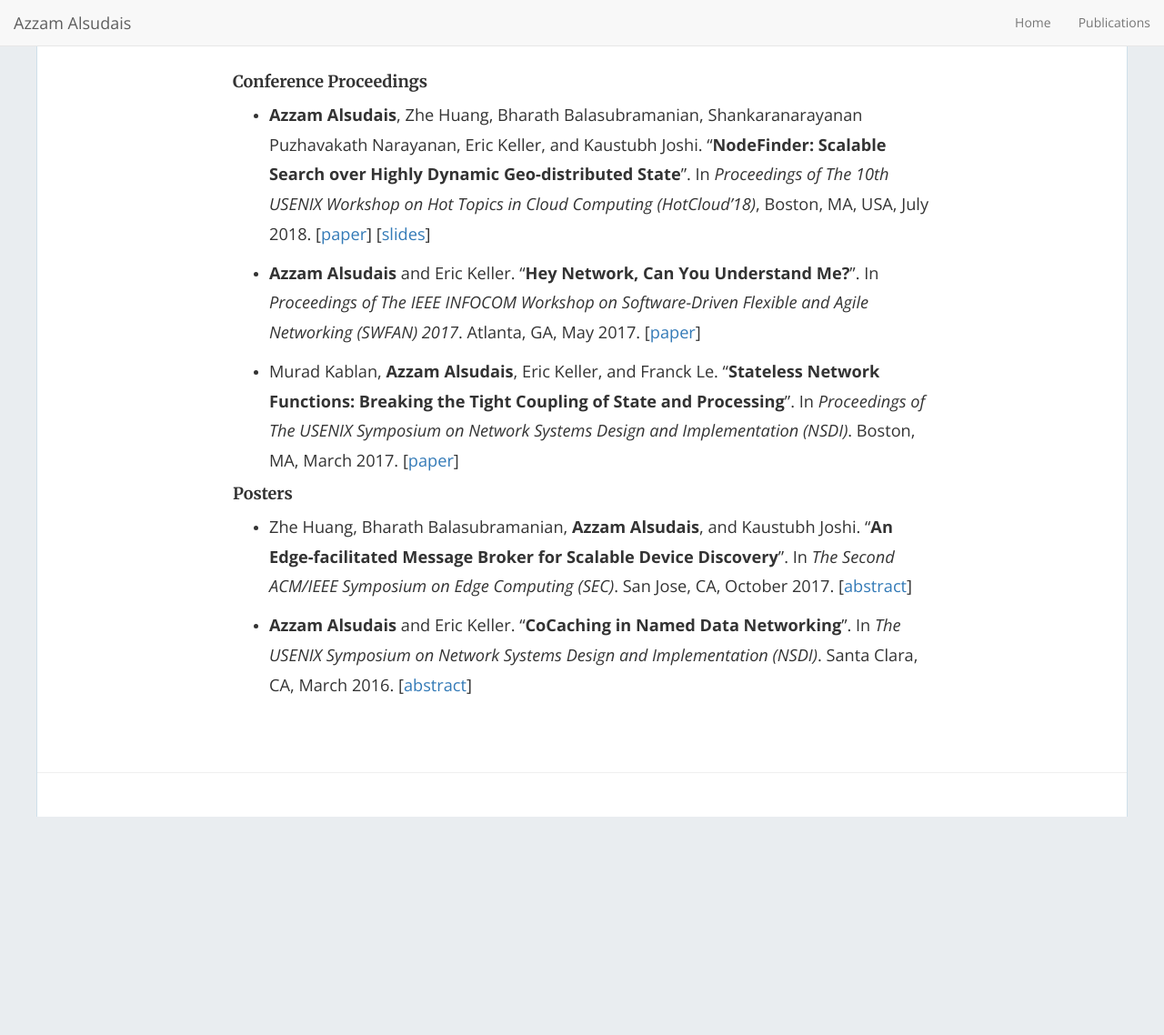
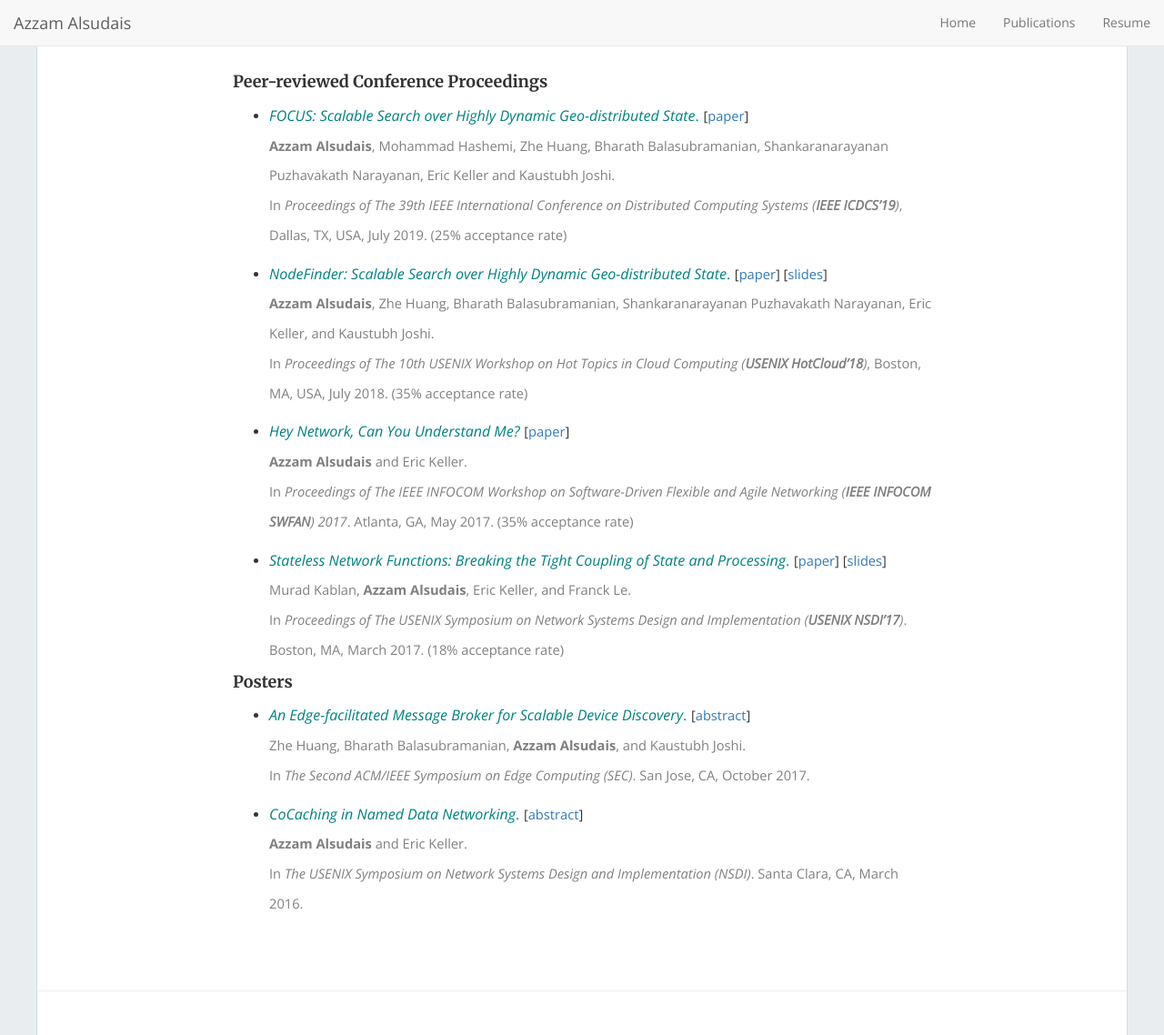
Before and after one commit to aalsudais/aalsudais.github.io, a Jekyll site: the page built from _pages/publications.md, in a window 1280 px wide and 1138 px high. Shown: the whole window at 91% size. Built offline with Jekyll 4.4.1, drawn with Linux system fonts in a browser that asks for light colours; nearby versions of some CDN libraries.

Commit message:
added resume
Update README.md

added google scholar profile

new avatar.

Delete pic.jpg

Update home-hero.html

Add files via upload

replaced personal photo

Update home-hero.html

Add files via upload

Update publications.md

Update publications.md

Update publications.md

Update publications.md

Update publications.md

Update publications.md

Update publications.md

Update publications.md

Update publications.md

Update publications.md

Update publications.md

Update publications.md

Add files via upload

Create touch

Rename touch to touch.touch

Delete pic.jpg

Add files via upload

Delete touch

Delete touch.touch

Update home-hero.html

Add files via upload

Update home-hero.html

Update home-hero.html

Update home-hero.html

Update resume.md

Update home-hero.html

Add files via upload

Update publications.md

Update resume.md

Update publications.md

Update home-hero.html

Update resume.md

Update resume.md

Update resume.md

Update publications.md

Update publications.md

Update publications.md

Update publications.md

Update publications.md

Update publications.md

Update publications.md

Update publications.md

Update publications.md

Update home-hero.html

Update style.scss

Update style.scss

Update home-hero.html

Update home-hero.html

Update publications.md

Update publications.md

Update publications.md

```diff
--- a/_data/global.yml
+++ b/_data/global.yml
@@ -7,4 +7,6 @@ nav: "true"
 linkedin: 'https://www.linkedin.com/pub/azzam-alsudais/22/b01/718'
 instagram: 'https://www.instagram.com/azzam.su'
 500px: 'https://500px.com/azzamalsudais'
-email: 'azzam.alsudais@colorado.edu'
+github: 'https://github.com/aalsudais/'
+scholar: 'https://scholar.google.com/citations?user=sLjkx_jCzt8C'
+email: 'Azzam.Alsudais@Colorado.edu'
--- a/_data/nav.yml
+++ b/_data/nav.yml
@@ -1,3 +1,4 @@
 main:
     - { url: '/', text: 'Home' }
     - { url: '/publications', text: 'Publications'}
+    - { url: '/resume', text: 'Resume'}
--- a/_pages/publications.md
+++ b/_pages/publications.md
@@ -7,34 +7,37 @@ permalink: /publications
 
 
 
-#### Conference Proceedings
+#### Peer-reviewed Conference Proceedings
 
-- **Azzam Alsudais**, Zhe Huang, Bharath Balasubramanian, Shankaranarayanan Puzhavakath Narayanan, Eric Keller, and Kaustubh Joshi.
-"**NodeFinder: Scalable Search over Highly Dynamic Geo-distributed State**".
-In *Proceedings of The 10th USENIX Workshop on Hot Topics in Cloud Computing (HotCloud'18)*, Boston, MA, USA, July 2018.
-\[[paper](files/papers/nodefinder_hotcloud18.pdf)\] \[[slides](files/papers/nodefinder_hotcloud18_slides.pdf)\]
+- <span style="color:teal; font-size:12pt;">*FOCUS: Scalable Search over Highly Dynamic Geo-distributed State*.</span> <span style="font-size:11pt;">\[[paper](files/papers/focus.pdf)\]</span> <br />
+<span style="color:grey; font-size:11pt;">**Azzam Alsudais**, Mohammad Hashemi, Zhe Huang, Bharath Balasubramanian, Shankaranarayanan Puzhavakath Narayanan, Eric Keller and Kaustubh Joshi. <br />
+In *Proceedings of The 39th IEEE International Conference on Distributed Computing Systems (**IEEE ICDCS'19**)*, Dallas, TX, USA, July 2019. (25% acceptance rate)
 
-- **Azzam Alsudais** and Eric Keller.
-"**Hey Network, Can You Understand Me?**".
-In *Proceedings of The IEEE INFOCOM Workshop on Software-Driven Flexible and Agile Networking (SWFAN) 2017*. Atlanta, GA, May 2017.
-\[[paper](files/papers/HeyNet.pdf)\]
 
-- Murad Kablan, **Azzam Alsudais**, Eric Keller, and Franck Le.
-"**Stateless Network Functions: Breaking the Tight Coupling of State and Processing**".
-In *Proceedings of The USENIX Symposium on Network Systems Design and Implementation (NSDI)*. Boston, MA, March 2017.
-\[[paper](files/papers/stateless.pdf)\]
+- <span style="color:teal; font-size:12pt;">*NodeFinder: Scalable Search over Highly Dynamic Geo-distributed State*.</span> <span style="font-size:11pt;">\[[paper](files/papers/nodefinder_hotcloud18.pdf)\] \[[slides](files/papers/nodefinder_hotcloud18_slides.pdf)\]</span> <br />
+<span style="color:grey; font-size:11pt;">**Azzam Alsudais**, Zhe Huang, Bharath Balasubramanian, Shankaranarayanan Puzhavakath Narayanan, Eric Keller, and Kaustubh Joshi. <br />
+In *Proceedings of The 10th USENIX Workshop on Hot Topics in Cloud Computing (**USENIX HotCloud'18**)*, Boston, MA, USA, July 2018. (35% acceptance rate)
+
+
+- <span style="color:teal; font-size:12pt;">*Hey Network, Can You Understand Me?*</span> <span style="font-size:11pt;">\[[paper](files/papers/HeyNet.pdf)\]</span> <br />
+<span style="color:grey; font-size:11pt;">**Azzam Alsudais** and Eric Keller. <br />
+In *Proceedings of The IEEE INFOCOM Workshop on Software-Driven Flexible and Agile Networking (**IEEE INFOCOM SWFAN**) 2017*. Atlanta, GA, May 2017. (35% acceptance rate)
+
+
+- <span style="color:teal; font-size:12pt;">*Stateless Network Functions: Breaking the Tight Coupling of State and Processing*.</span> <span style="font-size:11pt;">\[[paper](files/papers/stateless.pdf)\] \[[slides](files/papers/stateless_slides.pdf)\]</span><br />
+<span style="color:grey; font-size:11pt;">Murad Kablan, **Azzam Alsudais**, Eric Keller, and Franck Le. <br />
+In *Proceedings of The USENIX Symposium on Network Systems Design and Implementation (**USENIX NSDI'17**)*. Boston, MA, March 2017. (18% acceptance rate)
+
 
 
 
 
 #### Posters
 
-- Zhe Huang, Bharath Balasubramanian, **Azzam Alsudais**, and Kaustubh Joshi.
-"**An Edge-facilitated Message Broker for Scalable Device Discovery**".
-In *The Second ACM/IEEE Symposium on Edge Computing (SEC)*. San Jose, CA, October 2017.
-\[[abstract](files/papers/sec.pdf)\]
+- <span style="color:teal; font-size:12pt;">*An Edge-facilitated Message Broker for Scalable Device Discovery*.</span> <span style="font-size:11pt;">\[[abstract](files/papers/sec.pdf)\]</span> <br />
+<span style="color:grey; font-size:11pt;">Zhe Huang, Bharath Balasubramanian, **Azzam Alsudais**, and Kaustubh Joshi. <br />
+In *The Second ACM/IEEE Symposium on Edge Computing (SEC)*. San Jose, CA, October 2017.</span>
 
-- **Azzam Alsudais** and Eric Keller.
-"**CoCaching in Named Data Networking**".
-In *The USENIX Symposium on Network Systems Design and Implementation (NSDI)*. Santa Clara, CA, March 2016.
-\[[abstract](files/papers/cocaching.pdf)\]
+- <span style="color:teal; font-size:12pt;">*CoCaching in Named Data Networking*.</span> <span style="font-size:11pt;">\[[abstract](files/papers/cocaching.pdf)\]</span> <br />
+<span style="color:grey; font-size:11pt;">**Azzam Alsudais** and Eric Keller. <br />
+In *The USENIX Symposium on Network Systems Design and Implementation (NSDI)*. Santa Clara, CA, March 2016. </span>
--- a/css/style.scss
+++ b/css/style.scss
@@ -61,7 +61,7 @@ a {
 }
 
 button.btn, input.btn {
-  padding: 12px 35px;
+  padding: 12px 12px;
   margin: 2em 0.5em;
   border: solid 1px #d5e0e7;
   border-radius: 4px;
@@ -108,12 +108,12 @@ button.btn, input.btn {
 	2.0 Home Hero
 --------------------------------------------------------------*/
 .hero-container {
-  margin: 10em 0 9em 0;
+  margin: 4em 0 4em 0;
   @include bp-xsmall {
     margin: 5em 0 5em 0;
   }
   @include bp-small {
-    margin: 5em 0 5em 0;
+    margin: 3em 0 3em 0;
   }
 }
 
```
Also changed, not shown: _includes/home-hero.html (+10 -12 lines), _pages/resume.md (added, +47 -0 lines), README.md, files/pic-col.jpg (added), files/pic-mon.jpg (added), files/pic.jpg (added), files/pics/pic.jpg (deleted), 9 other files.
